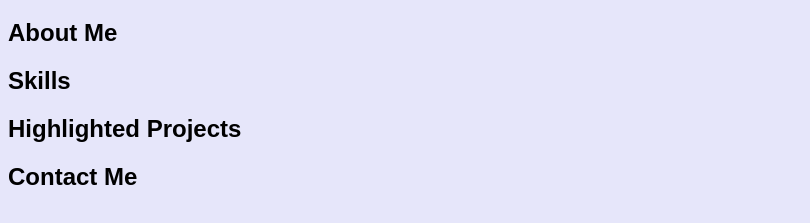
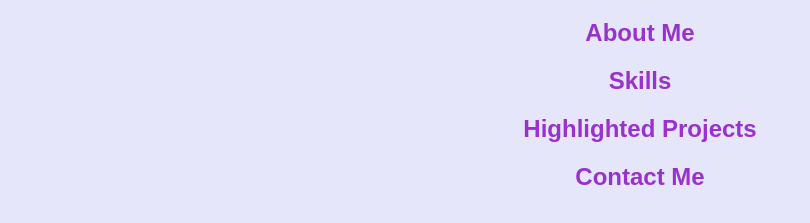
Before and after one commit to emiliaelizmar/emiliaelizmar.github.io, a plain HTML site: page index.html in a window 1280 px wide. Shown: the part 61-284 px from the top of the page, without its empty margins (0-810 px from the left). Drawn offline with Linux system fonts and the light colour scheme.

Commit message:
colors again

```diff
--- a/styles.css
+++ b/styles.css
@@ -13,3 +13,27 @@ color: darkslateblue;
 text-align: center;
 
 }
+
+.about {
+
+text-align: center; color: darkorchid
+
+}
+
+.skills {
+
+    text-align: center; color: darkorchid
+
+    }
+
+.projects {
+
+text-align: center; color: darkorchid
+
+}
+
+.contact {
+
+    text-align: center; color: darkorchid
+
+    }
```
